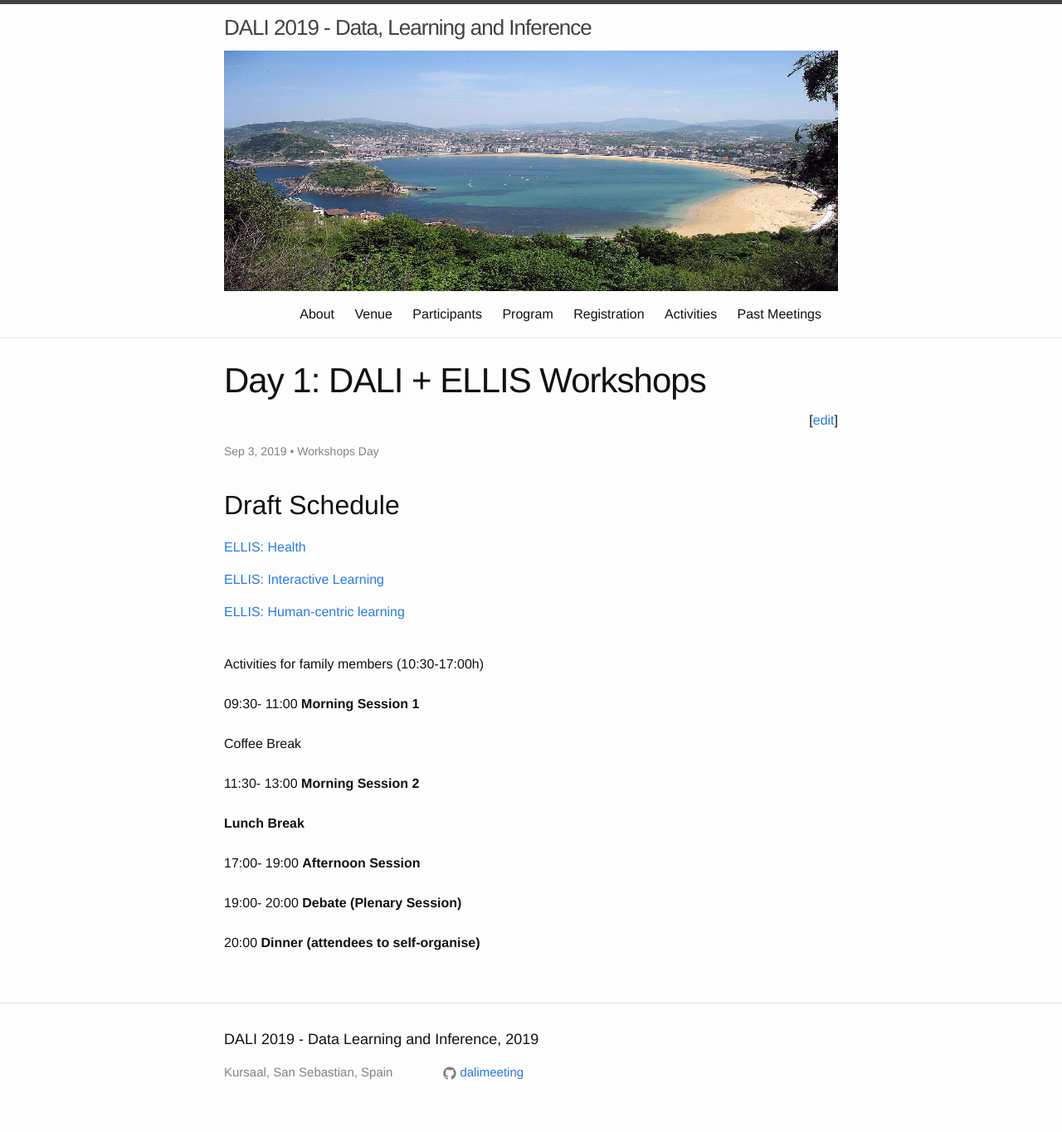
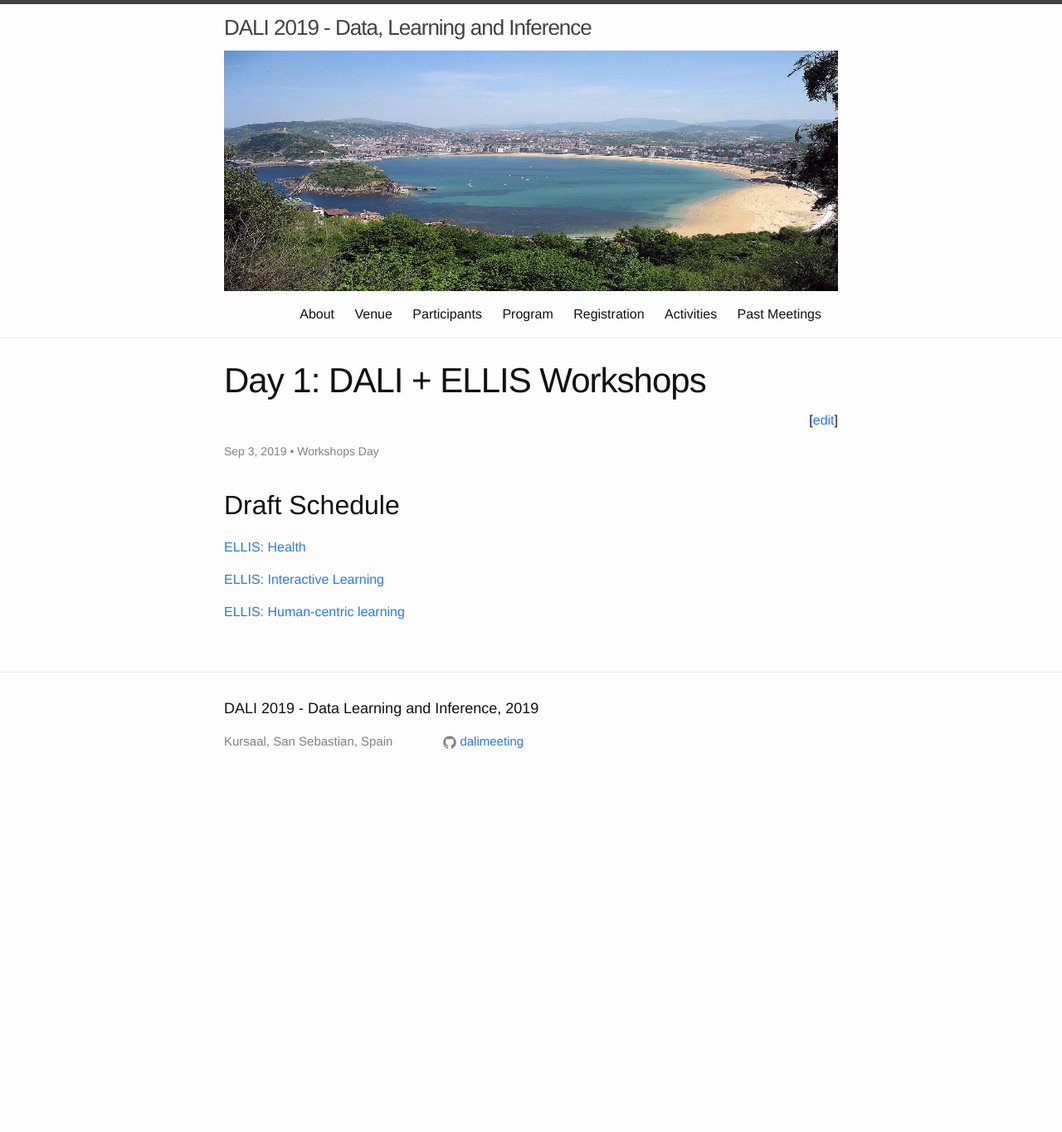
Before and after one commit to dalimeeting/dalimeeting.github.io, a Jekyll site: the page built from _posts/2019-09-03-day-1.md, in a window 1280 px wide. Shown: the whole page at 83% size. Built offline with Jekyll 4.4.1, drawn with Linux system fonts in a browser that asks for light colours; after the commit the page ends 966 px from its top, so only the background shows below that; some of the changed lines change nothing that is shown.

Commit message:
removed outdated details day 1

```diff
--- a/_posts/2019-09-03-day-1.md
+++ b/_posts/2019-09-03-day-1.md
@@ -3,24 +3,24 @@
 tagline: Workshops Day
 layout: singletrack
 talks:
-- title: ""
-  start: "Activities for family members (10:30-17:00h)"
-- title: "Morning Session 1"
-  start: "09:30"
-  end: "11:00"
-- title: ""
-  start: "Coffee Break"
-- title: "Morning Session 2"
-  start: "11:30"
-  end: "13:00"
-- title: "Lunch Break"
-  start: ""
-- title: "Afternoon Session"
-  start: "17:00"
-  end: "19:00"
-- title: "Debate (Plenary Session)"
-  start: "19:00"
-  end: "20:00"
-- title: "Dinner (attendees to self-organise)"
-  start: "20:00"
+#- title: ""
+#  start: "Activities for family members (10:30-17:00h)"
+#- title: "Morning Session 1"
+#  start: "09:30"
+#  end: "11:00"
+#- title: ""
+#  start: "Coffee Break"
+#- title: "Morning Session 2"
+#  start: "11:30"
+#  end: "13:00"
+#- title: "Lunch Break"
+#  start: ""
+#- title: "Afternoon Session"
+#  start: "17:00"
+#  end: "19:00"
+#- title: "Debate (Plenary Session)"
+#  start: "19:00"
+#  end: "20:00"
+#- title: "Dinner (attendees to self-organise)"
+#  start: "20:00"
 ---
```
